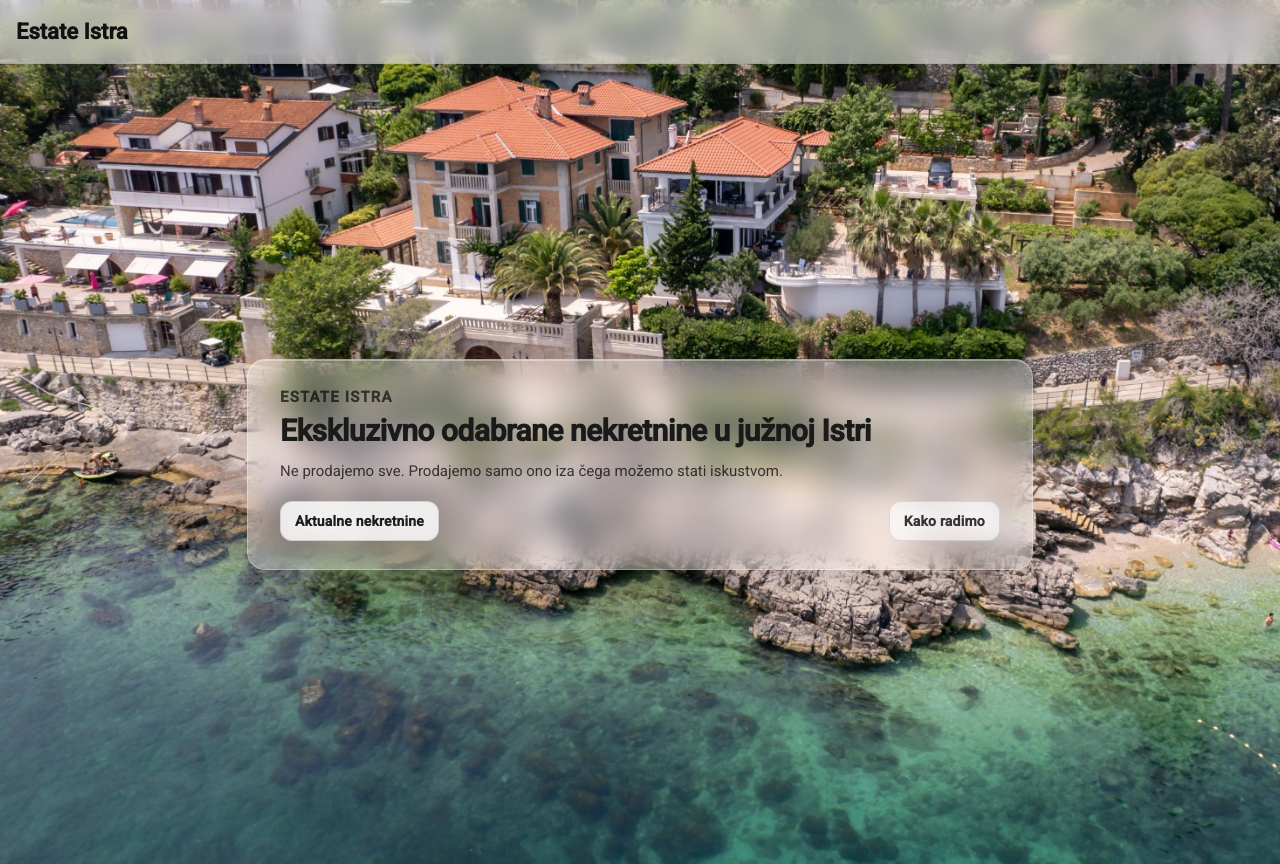
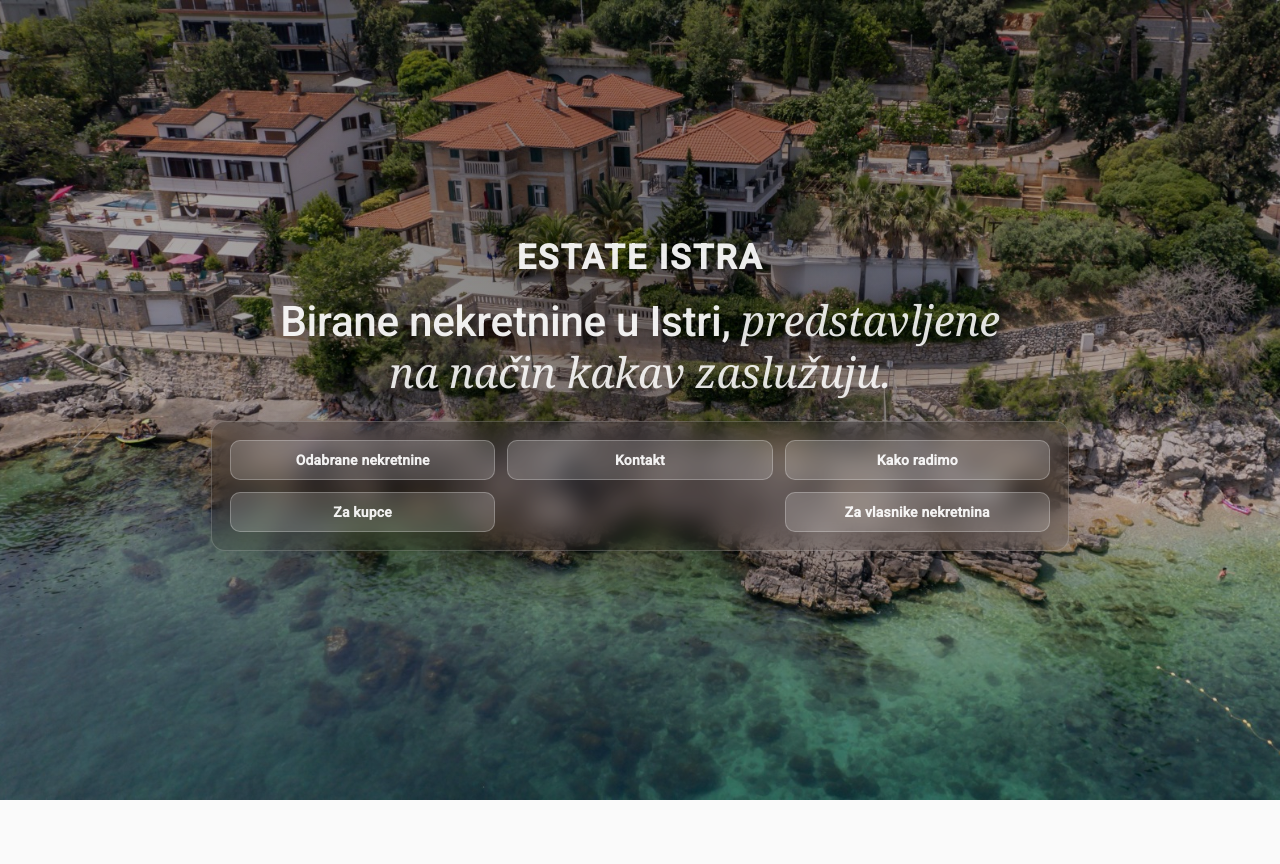
Before and after one commit to cukonroberto/estate-istra, an Angular app: page /#/ in a window 1280 px wide. After the commit the page ends 800 px from the top, so only its background shows below. Built offline with nearby package versions, Linux system fonts and the light colour scheme.

Commit message:
Revamped landing page

```diff
--- a/src/app/app.html
+++ b/src/app/app.html
@@ -1,4 +1,4 @@
-<mat-toolbar class="topbar">
+<mat-toolbar class="topbar" *ngIf="!isHome">
   <span style="font-weight: 700">Estate Istra</span>
 
   <span class="spacer"></span>
--- a/src/app/pages/home/home.html
+++ b/src/app/pages/home/home.html
@@ -1,29 +1,45 @@
-<section class="hero">
-  <div class="hero-overlay"></div>
+<section class="landing">
+  <div class="landing__overlay"></div>
 
-  <div class="hero-content">
-    <div class="hero-card">
-      <div class="hero-kicker">ESTATE ISTRA</div>
-      <h3>Ekskluzivno odabrane nekretnine u južnoj Istri</h3>
-      <p class="hero-sub">
-        Ne prodajemo sve. Prodajemo samo ono iza čega možemo stati iskustvom.
-      </p>
+  <div class="landing__content">
+    <!-- Add logo here later-->
+    <div class="brand">
+      <div class="brand__title">ESTATE ISTRA</div>
+    </div>
 
-      <div class="hero-actions">
-        <a
-          mat-stroked-button
-          class="hero-btn hero-btn--primary"
-          routerLink="/nekretnine"
-        >
-          Aktualne nekretnine
+    <h1 class="landing__headline">
+      Birane nekretnine u Istri,
+      <em>predstavljene<br />na način kakav zaslužuju.</em>
+    </h1>
+
+    <div class="landing__panel">
+      <div class="btn-grid">
+        <a mat-stroked-button class="nav-btn" routerLink="/nekretnine">
+          Odabrane nekretnine
+        </a>
+
+        <a mat-stroked-button class="nav-btn" routerLink="/kontakt">
+          Kontakt
+        </a>
+
+        <a mat-stroked-button class="nav-btn" routerLink="/kako-radimo">
+          Kako radimo
         </a>
 
         <a
           mat-stroked-button
-          class="hero-btn hero-btn--secondary"
-          routerLink="/kako-radimo"
+          class="nav-btn nav-btn--row2"
+          routerLink="/za-kupce"
         >
-          Kako radimo
+          Za kupce
+        </a>
+
+        <a
+          mat-stroked-button
+          class="nav-btn nav-btn--row2"
+          routerLink="/za-vlasnike"
+        >
+          Za vlasnike nekretnina
         </a>
       </div>
     </div>
--- a/src/app/pages/home/home.scss
+++ b/src/app/pages/home/home.scss
@@ -1,4 +1,4 @@
-.hero {
+.landing {
   position: relative;
   min-height: 100vh;
   display: grid;
@@ -8,119 +8,161 @@
   background-size: cover;
   background-position: center;
   background-repeat: no-repeat;
-
-  padding-top: 64px;
+  overflow: hidden;
 }
 
-.hero-overlay {
+.landing__overlay {
   position: absolute;
   inset: 0;
+
+  background: radial-gradient(
+      800px 520px at 50% 40%,
+      rgba(0, 0, 0, 0.3),
+      transparent 60%
+    ),
+    linear-gradient(to bottom, rgba(0, 0, 0, 0.4), rgba(0, 0, 0, 0.18));
 }
 
-.hero-content {
+.landing__content {
   position: relative;
   width: min(980px, 92vw);
-  display: flex;
-  justify-content: center;
-  align-items: center;
+  text-align: center;
+  color: rgba(255, 255, 255, 0.92);
+  padding: 12px 0 24px;
 }
 
-.hero-card {
-  width: min(720px, 92vw);
-  padding: 28px 32px;
-  border-radius: 18px;
-
-  background: rgba(255, 255, 255, 0.3);
-  backdrop-filter: blur(14px);
-  -webkit-backdrop-filter: blur(14px);
-
-  border: 1px solid rgba(255, 255, 255, 0.28);
-  box-shadow: 0 18px 60px rgba(0, 0, 0, 0.22);
-
-  box-shadow: 0 18px 60px rgba(0, 0, 0, 0.22),
-    inset 0 1px 0 rgba(255, 255, 255, 0.35);
-
-  text-align: left;
+.brand {
+  display: grid;
+  justify-items: center;
+  gap: 10px;
+  margin-bottom: 18px;
 }
 
-.hero-kicker {
-  font-weight: 700;
-  letter-spacing: 1.2px;
-  font-size: 15px;
-  color: rgba(0, 0, 0, 0.65);
-  margin-bottom: 8px;
+.brand__logo {
+  width: 74px;
+  height: 74px;
+  object-fit: contain;
+  filter: drop-shadow(0 10px 18px rgba(0, 0, 0, 0.28));
 }
 
-.hero-card h3 {
-  margin: 0 0 12px;
-  font-size: clamp(20px, 3.2vw, 30px);
-  line-height: 1.1;
-  letter-spacing: -0.5px;
+.brand__title {
+  font-weight: 800;
+  letter-spacing: 2px;
+  font-size: 34px;
+  text-transform: uppercase;
+  text-shadow: 0 10px 20px rgba(0, 0, 0, 0.35);
 }
 
-.hero-sub {
-  margin: 0 0 18px;
-  font-size: 15px;
-  line-height: 1.6;
-  color: rgba(0, 0, 0, 0.72);
-  max-width: 62ch;
+.landing__headline {
+  margin: 0 auto 22px;
+
+  font-size: clamp(26px, 3.3vw, 44px);
+  line-height: 1.18;
+
+  font-weight: 500;
+  letter-spacing: -0.3px;
+  text-shadow: 0 12px 24px rgba(0, 0, 0, 0.35);
 }
 
-.hero-actions {
-  display: flex;
-  align-items: center;
-  gap: 12px;
-  width: 100%;
-  margin-top: 8px;
+.landing__headline em {
+  font-family: Georgia, "Times New Roman", serif;
+  font-style: italic;
+  font-weight: 400;
+  opacity: 0.95;
 }
 
-.hero-actions a:last-child,
-.hero-actions button:last-child {
-  margin-left: auto;
+.landing__panel {
+  margin: 0 auto;
+  width: min(820px, 92vw);
+
+  background: rgba(0, 0, 0, 0.22);
+  border: 1px solid rgba(255, 255, 255, 0.18);
+  backdrop-filter: blur(12px);
+  -webkit-backdrop-filter: blur(12px);
+
+  border-radius: 14px;
+  padding: 18px;
+
+  box-shadow: 0 18px 60px rgba(0, 0, 0, 0.28);
 }
 
-:host ::ng-deep .hero-btn.mdc-button {
-  border-radius: 12px;
-  padding: 10px 14px;
-  font-weight: 800;
+.btn-grid {
+  display: grid;
+  grid-template-columns: repeat(3, 1fr);
+  gap: 12px;
+}
+
+.nav-btn--row2:nth-of-type(4) {
+  grid-column: 1 / span 1;
+  justify-self: center;
+  width: min(260px, 100%);
+}
+
+.nav-btn--row2:nth-of-type(5) {
+  grid-column: 2 / span 1;
+  justify-self: center;
+  width: min(260px, 100%);
+}
+
+@media (min-width: 781px) {
+  .nav-btn--row2:nth-of-type(4) {
+    grid-column: 1 / span 1;
+    justify-self: end;
+  }
+
+  .nav-btn--row2:nth-of-type(5) {
+    grid-column: 3 / span 1;
+    justify-self: start;
+  }
+}
+
+/* Mobile: stack */
+@media (max-width: 780px) {
+  .btn-grid {
+    grid-template-columns: 1fr;
+  }
+
+  .landing__headline {
+    max-width: 30ch;
+  }
+}
+
+/* Material button styling (MDC) */
+:host ::ng-deep .nav-btn.mdc-button {
+  width: 100%;
+  justify-content: center;
+
+  border-radius: 10px;
+  padding: 12px 14px;
+
+  font-weight: 700;
+  text-transform: none;
   letter-spacing: 0.2px;
-  text-transform: none;
 
   box-shadow: none !important;
-
-  transition: transform 120ms ease, background-color 120ms ease,
-    border-color 120ms ease;
+  transition: background-color 120ms ease, border-color 120ms ease;
 }
 
-:host ::ng-deep .hero-btn:hover {
-  transform: translateY(-1px);
+/* Default "glass" buttons */
+:host ::ng-deep .nav-btn.mdc-button {
+  background: rgba(255, 255, 255, 0.16);
+  border: 1px solid rgba(255, 255, 255, 0.26);
+  color: rgba(255, 255, 255, 0.92);
 }
 
-:host ::ng-deep .hero-btn--primary.mdc-button {
-  color: rgba(0, 0, 0, 0.88);
-  background: rgba(255, 255, 255, 0.8);
-  border: 1px solid rgba(0, 0, 0, 0.12);
-  backdrop-filter: blur(8px);
+:host ::ng-deep .nav-btn:hover {
+  background: rgba(255, 255, 255, 0.22);
+  border-color: rgba(255, 255, 255, 0.34);
 }
 
-:host ::ng-deep .hero-btn--secondary.mdc-button {
-  color: rgba(0, 0, 0, 0.78);
-  background: rgba(255, 255, 255, 0.55);
-  border: 1px solid rgba(0, 0, 0, 0.1);
-  backdrop-filter: blur(8px);
+.cta-arrow {
+  margin-left: 10px;
+  font-size: 18px;
+  line-height: 1;
+  opacity: 0.95;
 }
 
-:host ::ng-deep .hero-btn--primary:hover {
-  background: rgba(255, 255, 255, 0.88);
-  border-color: rgba(0, 0, 0, 0.18);
-}
-
-:host ::ng-deep .hero-btn--secondary:hover {
-  background: rgba(255, 255, 255, 0.68);
-  border-color: rgba(0, 0, 0, 0.16);
-}
-
-:host ::ng-deep .hero-btn:focus-visible {
-  outline: 2px solid rgba(0, 0, 0, 0.35);
+:host ::ng-deep .nav-btn:focus-visible {
+  outline: 2px solid rgba(255, 255, 255, 0.75);
   outline-offset: 3px;
 }
```
